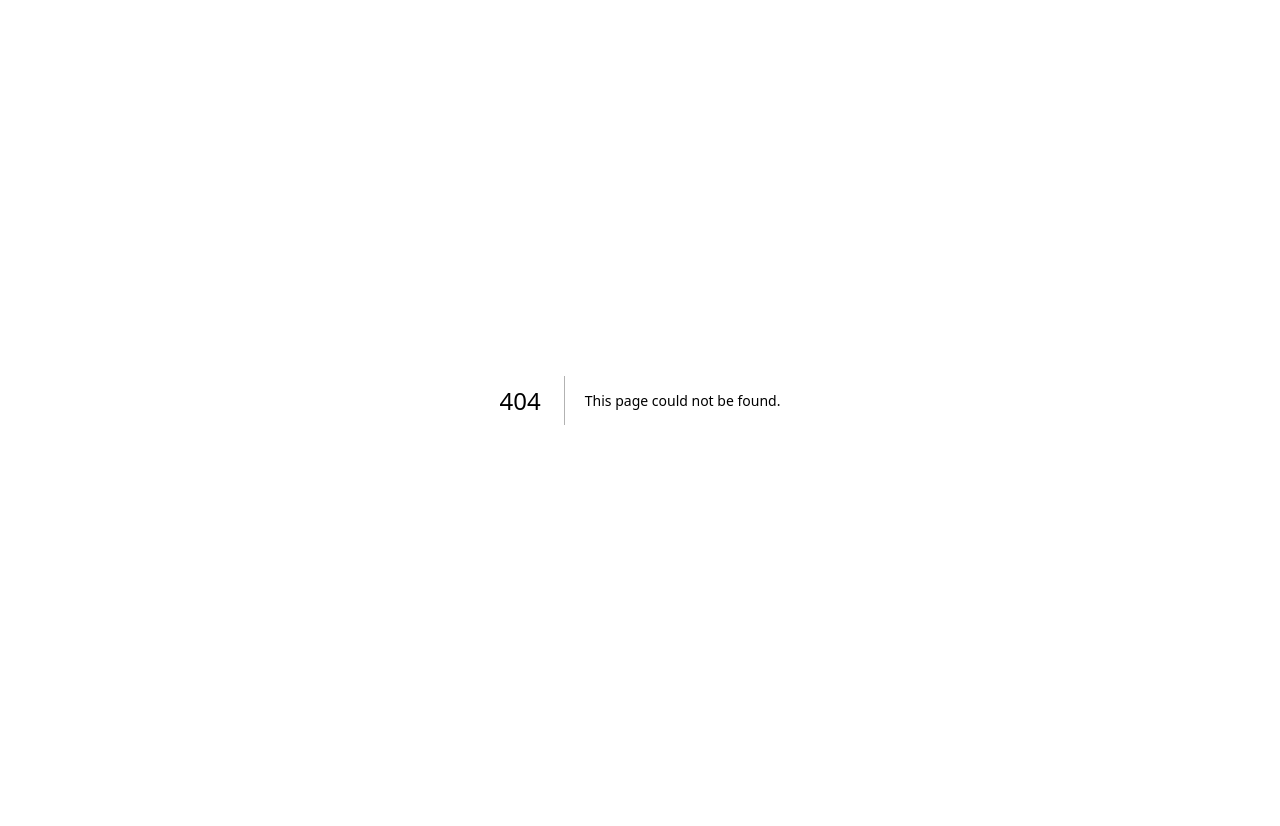
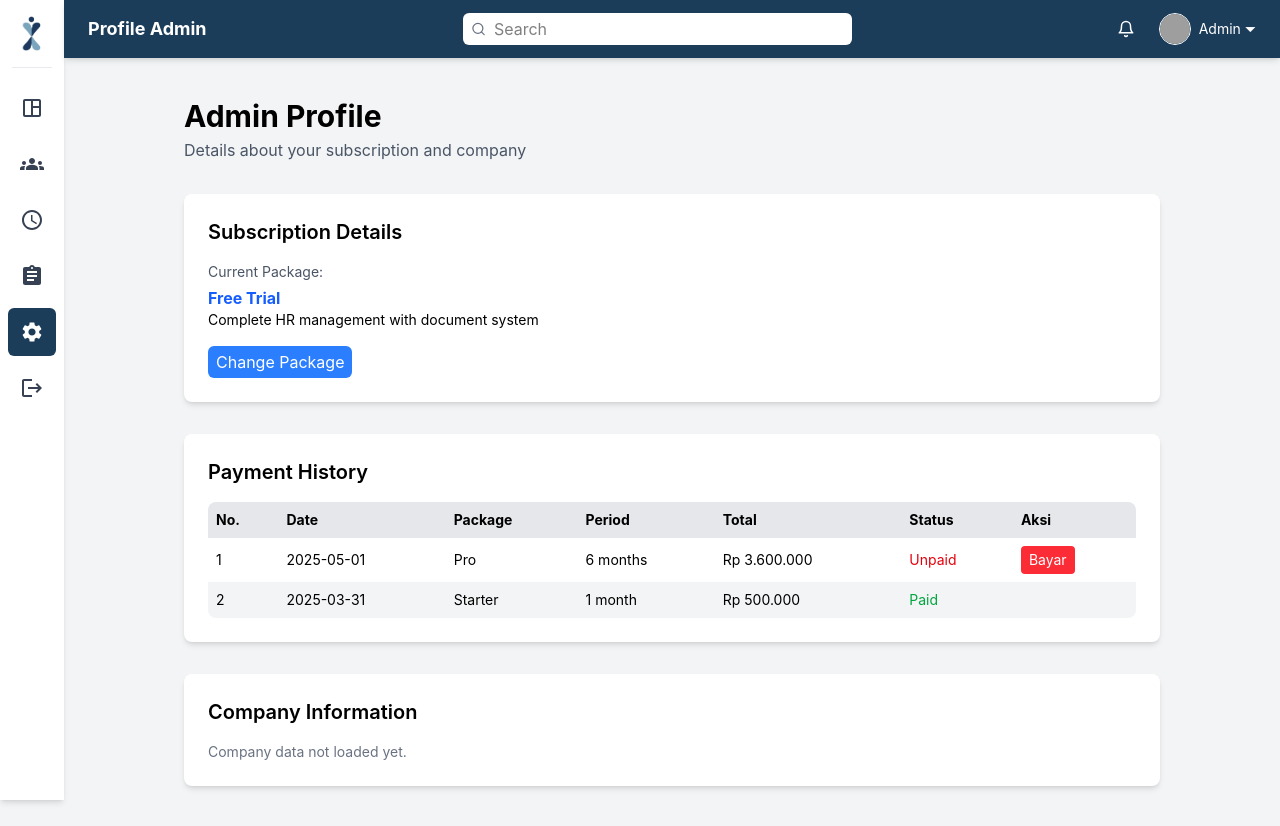
Before and after one commit to yumarakhas/PBL_CMLABS, a Next.js app in the folder hris-frontend/: page /admin/profile-admin in a window 1280 px wide. Before the commit this address had no page. Before the commit the page ends 800 px from the top, so only its background shows below. Built offline with nearby package versions, Linux system fonts and the light colour scheme; no server answers; grey boxes are pictures that could not be loaded.

Commit message:
update frontend profile-admin

```diff
--- /dev/null
+++ b/hris-frontend/src/app/admin/profile-admin/page.tsx
@@ -0,0 +1,131 @@
+'use client'
+
+import { useEffect, useState } from 'react'
+import { useRouter } from 'next/navigation'
+
+
+
+type Company = {
+  name: string
+  email: string
+  head_office_phone: string
+  head_office_phone_backup: string
+  head_office_address: string
+  description: string
+}
+
+export default function AdminProfile() {
+  const [company, setCompany] = useState<Company | null>(null)
+
+  // Dummy payment data
+  const payments = [
+    {
+      id: 1,
+      orderDate: '2025-05-01',
+      package: 'Pro',
+      period: '6 months',
+      total: 'Rp 3.600.000',
+      status: 'Unpaid',
+    },
+    {
+      id: 2,
+      orderDate: '2025-03-31',
+      package: 'Starter',
+      period: '1 month',
+      total: 'Rp 500.000',
+      status: 'Paid',
+    },
+  ];
+
+  const router = useRouter()
+
+
+  useEffect(() => {
+    fetch('http://localhost:8000/api/companies/1')
+      .then(res => res.json())
+      .then(data => setCompany(data))
+      .catch(error => {
+        console.error('Failed to fetch company:', error)
+      })
+  }, [])
+
+  return (
+  <div className="max-w-5xl mx-auto p-6 space-y-8">
+      {/* Admin Section */}
+      <div className="space-y-1">
+        <h1 className="text-3xl font-bold">Admin Profile</h1>
+        <p className="text-gray-600">Details about your subscription and company</p>
+      </div>
+
+      {/* Subscription Info */}
+      <div className="bg-white rounded-lg shadow-md p-6">
+        <h2 className="text-xl font-semibold mb-4">Subscription Details</h2>
+        <p className="text-sm text-gray-600 mb-1">Current Package:</p>
+        <p className="font-bold text-blue-600">Free Trial</p>
+        <p className="text-sm mb-4">Complete HR management with document system</p>
+        <button onClick={() => router.push('/package-plans')} className="px-2 py-1 bg-blue-500 text-white rounded-md cursor-pointer hover:bg-blue-600 transition">
+            Change Package
+        </button>
+
+      </div>
+
+      {/* Payment History */}
+      <div className="bg-white rounded-lg shadow-md p-6">
+        <h2 className="text-xl font-semibold mb-4">Payment History</h2>
+        <table className="w-full text-sm rounded-lg overflow-hidden">
+          <thead>
+            <tr className="bg-gray-200 text-left">
+              <th className="p-2">No.</th>
+              <th className="p-2">Date</th>
+              <th className="p-2">Package</th>
+              <th className="p-2">Period</th>
+              <th className="p-2">Total</th>
+              <th className="p-2">Status</th>
+              <th className="p-2">Aksi</th>
+            </tr>
+          </thead>
+          <tbody>
+            {payments.map((item) => (
+              <tr key={item.id} className="even:bg-gray-100">
+                <td className="p-2">{item.id}</td>
+                <td className="p-2">{item.orderDate}</td>
+                <td className="p-2">{item.package}</td>
+                <td className="p-2">{item.period}</td>
+                <td className="p-2">{item.total}</td>
+                <td className="p-2 text-sm">
+                  <span className={item.status === 'Paid' ? 'text-green-600' : 'text-red-600'}>
+                    {item.status}
+                  </span>
+                </td>
+                <td className="p-2">
+                  {item.status === 'Unpaid' && (
+                    <button className="px-2 py-1 bg-red-500 text-white rounded cursor-pointer hover:bg-red-600 transition">Bayar</button>
+                  )}
+                </td>
+              </tr>
+            ))}
+          </tbody>
+        </table>
+      </div>
+
+      {/* Company Info */}
+      <div className="bg-white rounded-lg shadow-md p-6">
+        <div className="flex justify-between items-center mb-4">
+          <h2 className="text-xl font-semibold">Company Information</h2>
+        </div>
+        {company ? (
+          <div className="space-y-1 text-sm">
+            <p><strong>Name:</strong> {company.name}</p>
+            <p><strong>Email:</strong> {company.email}</p>
+            <p><strong>Phone:</strong> {company.head_office_phone}</p>
+            <p><strong>Backup Phone:</strong> {company.head_office_phone_backup}</p>
+            <p><strong>Address:</strong> {company.head_office_address}</p>
+            <p><strong>Description:</strong> {company.description}</p>
+          </div>
+        ) : (
+          <p className="text-gray-500 text-sm">Company data not loaded yet.</p>
+        )}
+      </div>
+    </div>
+  );
+}
--- a/hris-frontend/src/components/Sidebar.tsx
+++ b/hris-frontend/src/components/Sidebar.tsx
@@ -7,6 +7,7 @@ import {
   MdAccessTime,
   MdAssignment,
   MdLogout,
+  MdSettings,
 } from 'react-icons/md';
 import axios from 'axios';
 import { getCookie, deleteCookie } from 'cookies-next';
@@ -34,6 +35,7 @@ const adminMenuItems = [
   { icon: <MdGroups />, path: '/admin/employee-database', label: 'Employee' },
   { icon: <MdAccessTime />, path: '/admin/checkclock', label: 'Checkclock' },
   { icon: <MdAssignment />, path: '/admin/letter-management', label: 'Letter' },
+  { icon: <MdSettings />, path: '/admin/profile-admin', label: 'Profile' },
 ];
 
 const userMenuItems = [
```
Also changed, not shown: hris-frontend/src/app/billing/page.tsx (deleted), hris-frontend/src/app/seat-plans/page.tsx (deleted), 2 other files (tests, documents, lock files or other folders).
